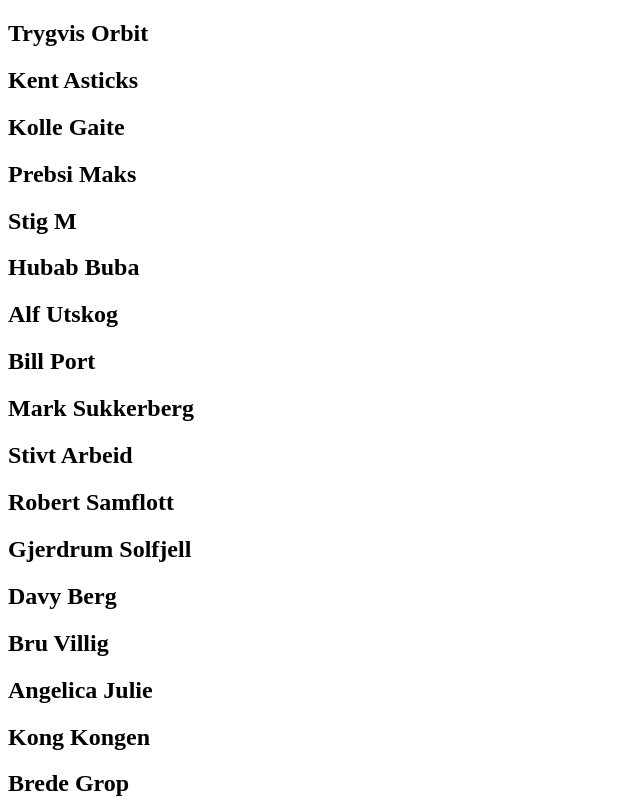
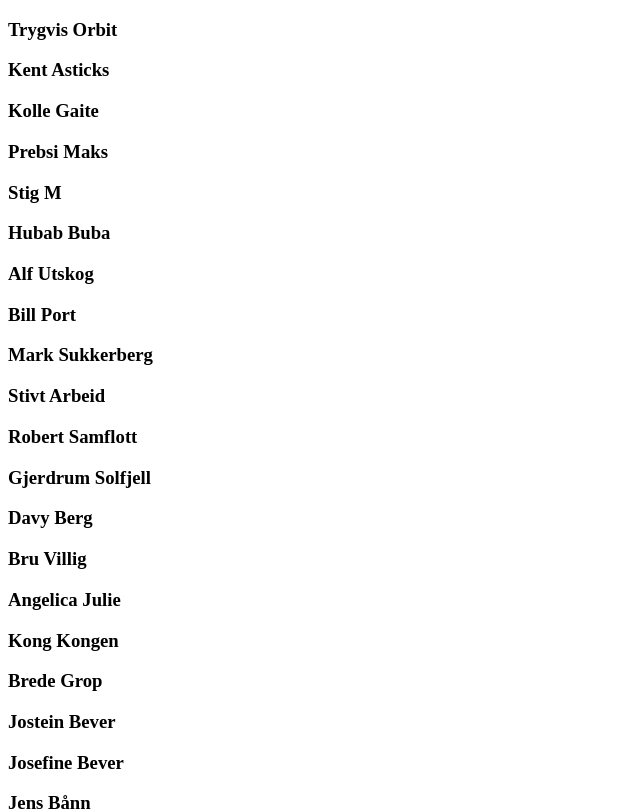
Before and after one commit to sikv007/students, a React (Create React App) app: page / in a window 1280 px wide. Shown: the top 811 px of the page, without its empty margins (0-640 px from the left). Built offline with nearby package versions, Linux system fonts and the light colour scheme.

Commit message:
add button component

```diff
--- a/src/components/Student/StudentItem.js
+++ b/src/components/Student/StudentItem.js
@@ -3,9 +3,9 @@ const StudentItem = (props) => {
 
   return (
     <article>
-      <h2>
+      <h3>
         {first_name} {last_name}
-      </h2>
+      </h3>
     </article>
   );
 };
```
Also changed, not shown: src/components/UI/Button.js (added, +8 -0 lines).
